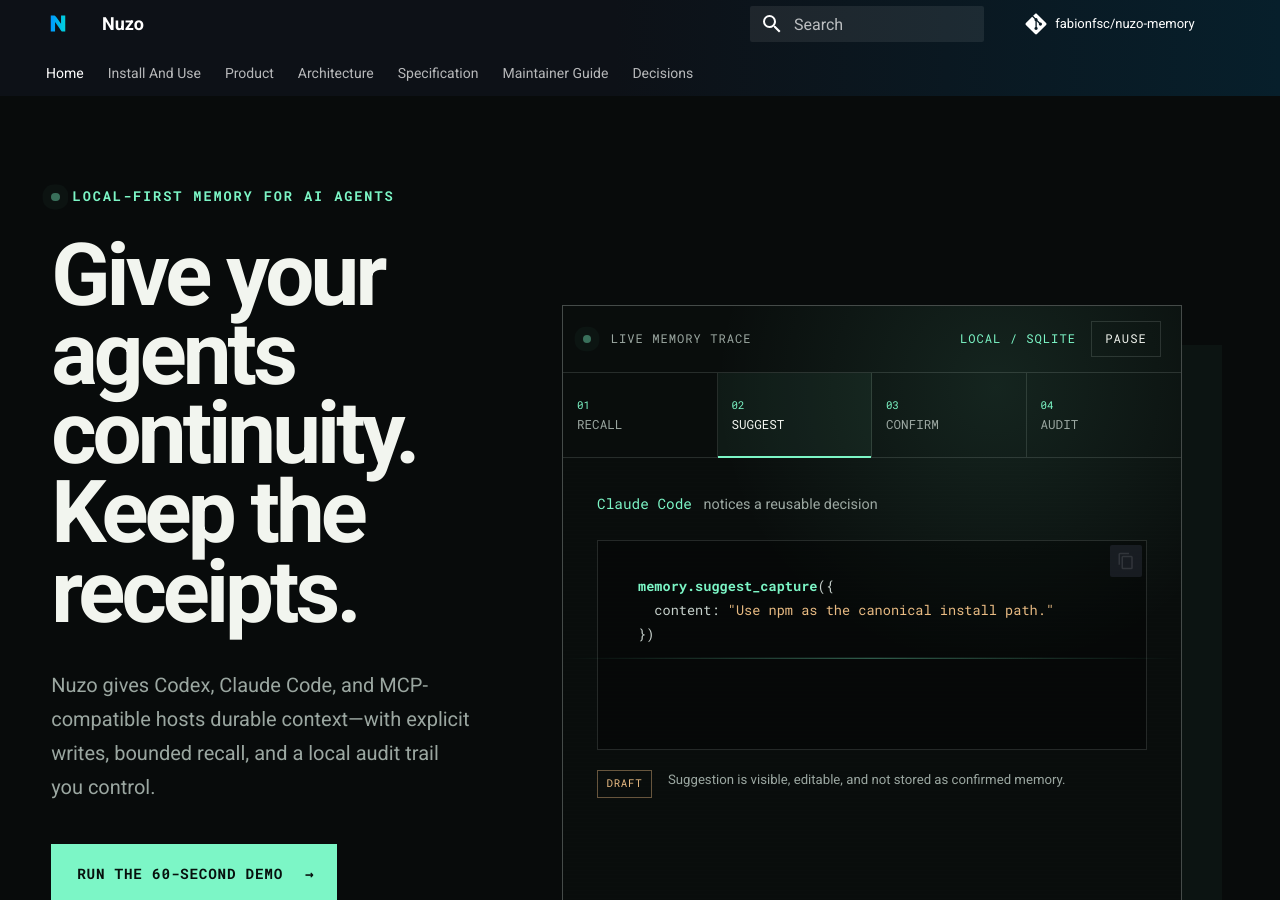
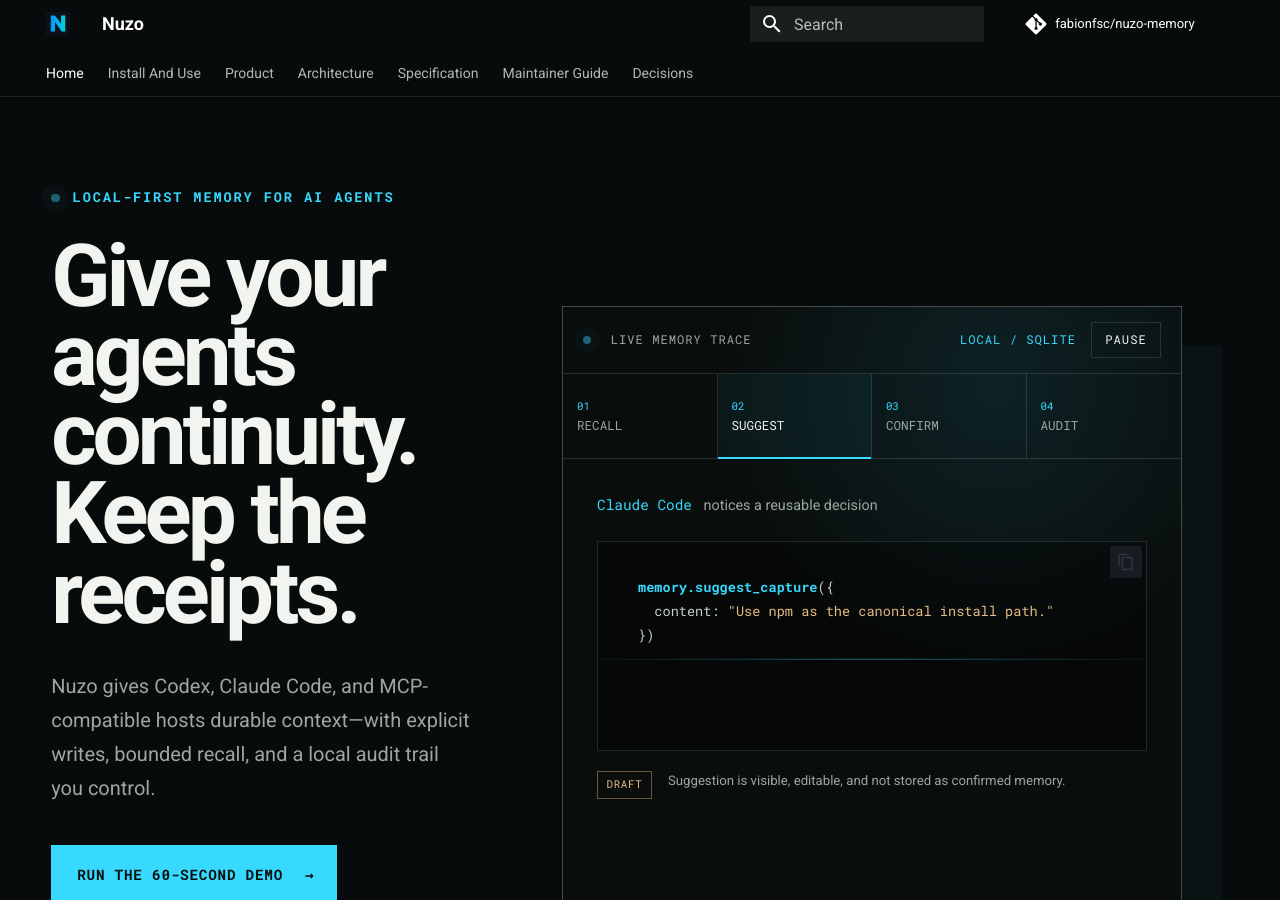
Before and after one commit to fabionfsc/nuzo-memory, an MkDocs documentation site: the page built from docs/index.md, in a window 1280 px wide and 900 px high. Built offline with MkDocs 1.6.1 and Material for MkDocs 9.7.7, drawn with Linux system fonts in a browser that asks for light colours; comment, search, counter and statistics services are not loaded.

Commit message:
fix(docs): align site chrome with Nuzo brand
Integrate the header with the landing background and replace the mint accent with a blue aligned to the Nuzo logo.

```diff
--- a/docs/assets/stylesheets/extra.css
+++ b/docs/assets/stylesheets/extra.css
@@ -17,9 +17,14 @@
   --nuzo-radius: 1.25rem;
 }
 
-.md-header,
+[data-md-color-primary="black"] .md-header,
+[data-md-color-primary="black"] .md-tabs {
+  background: #080b0b;
+  box-shadow: none;
+}
+
 .md-tabs {
-  background: linear-gradient(90deg, #0d1117 0%, #0d1117 48%, #071f2b 100%);
+  border-bottom: 1px solid rgba(223, 238, 230, 0.1);
 }
 
 .md-container,
--- a/docs/assets/stylesheets/landing.css
+++ b/docs/assets/stylesheets/landing.css
@@ -12,8 +12,8 @@
   --home-muted: #9ba7a1;
   --home-line: rgba(223, 238, 230, 0.14);
   --home-line-strong: rgba(223, 238, 230, 0.28);
-  --home-accent: #7cf6c6;
-  --home-accent-deep: #27c991;
+  --home-accent: #38d9ff;
+  --home-accent-deep: #0099ff;
   width: 100%;
   max-width: 88rem;
   margin: 0 auto;
@@ -28,9 +28,9 @@
   inset: 0;
   content: "";
   background:
-    linear-gradient(rgba(124, 246, 198, 0.026) 1px, transparent 1px),
-    linear-gradient(90deg, rgba(124, 246, 198, 0.026) 1px, transparent 1px),
-    radial-gradient(circle at 72% 8%, rgba(39, 201, 145, 0.11), transparent 25rem),
+    linear-gradient(rgba(56, 217, 255, 0.026) 1px, transparent 1px),
+    linear-gradient(90deg, rgba(56, 217, 255, 0.026) 1px, transparent 1px),
+    radial-gradient(circle at 72% 8%, rgba(0, 153, 255, 0.11), transparent 25rem),
     var(--home-bg);
   background-size: 4rem 4rem, 4rem 4rem, auto, auto;
 }
@@ -92,7 +92,7 @@
   height: 0.42rem;
   border-radius: 50%;
   background: var(--home-accent);
-  box-shadow: 0 0 0 0.3rem rgba(124, 246, 198, 0.1);
+  box-shadow: 0 0 0 0.3rem rgba(56, 217, 255, 0.1);
 }
 
 .md-typeset .nuzo-hero h1 {
@@ -199,7 +199,7 @@
   position: relative;
   border: 1px solid var(--home-line-strong);
   background: rgba(9, 14, 13, 0.92);
-  box-shadow: 2rem 2rem 0 rgba(124, 246, 198, 0.035);
+  box-shadow: 2rem 2rem 0 rgba(56, 217, 255, 0.035);
   overflow: hidden;
 }
 
@@ -208,7 +208,7 @@
   inset: 0;
   content: "";
   pointer-events: none;
-  background: radial-gradient(circle at var(--trace-x, 70%) var(--trace-y, 12%), rgba(124, 246, 198, 0.1), transparent 14rem);
+  background: radial-gradient(circle at var(--trace-x, 70%) var(--trace-y, 12%), rgba(56, 217, 255, 0.1), transparent 14rem);
 }
 
 .nuzo-trace__topline,
@@ -306,7 +306,7 @@
 }
 
 .nuzo-trace__route button[aria-selected="true"] {
-  background: rgba(124, 246, 198, 0.055);
+  background: rgba(56, 217, 255, 0.055);
   color: var(--home-ink);
 }
 
@@ -674,7 +674,7 @@
   z-index: -1;
   width: 7.2rem;
   height: 7.2rem;
-  border: 1px solid rgba(124, 246, 198, 0.16);
+  border: 1px solid rgba(56, 217, 255, 0.16);
   border-radius: 50%;
   content: "";
 }
@@ -682,7 +682,7 @@
 .nuzo-core-pulse::after {
   width: 9rem;
   height: 9rem;
-  border-color: rgba(124, 246, 198, 0.07);
+  border-color: rgba(56, 217, 255, 0.07);
 }
 
 .nuzo-core-pulse i {
@@ -713,7 +713,7 @@
   margin: 0 calc(clamp(1rem, 4vw, 4.5rem) * -1);
   padding: clamp(5rem, 10vw, 9rem) clamp(1rem, 4vw, 4.5rem);
   border-block: 1px solid var(--home-line);
-  background: rgba(124, 246, 198, 0.035);
+  background: rgba(56, 217, 255, 0.035);
 }
 
 .nuzo-install > * {
@@ -759,7 +759,7 @@
   max-width: 100%;
   border: 1px solid var(--home-line-strong);
   background: #050706;
-  box-shadow: 1.2rem 1.2rem 0 rgba(124, 246, 198, 0.06);
+  box-shadow: 1.2rem 1.2rem 0 rgba(56, 217, 255, 0.06);
 }
 
 .nuzo-command__bar button {
@@ -910,7 +910,7 @@
 }
 
 @keyframes nuzo-home-pulse {
-  50% { opacity: 0.42; box-shadow: 0 0 0 0.42rem rgba(124, 246, 198, 0.08); }
+  50% { opacity: 0.42; box-shadow: 0 0 0 0.42rem rgba(56, 217, 255, 0.08); }
 }
 
 @keyframes nuzo-home-scan {
@@ -973,7 +973,7 @@
   .nuzo-trace {
     margin-right: -0.5rem;
     margin-left: -0.5rem;
-    box-shadow: 0.6rem 0.6rem 0 rgba(124, 246, 198, 0.035);
+    box-shadow: 0.6rem 0.6rem 0 rgba(56, 217, 255, 0.035);
   }
 
   .nuzo-trace__route button {
```
